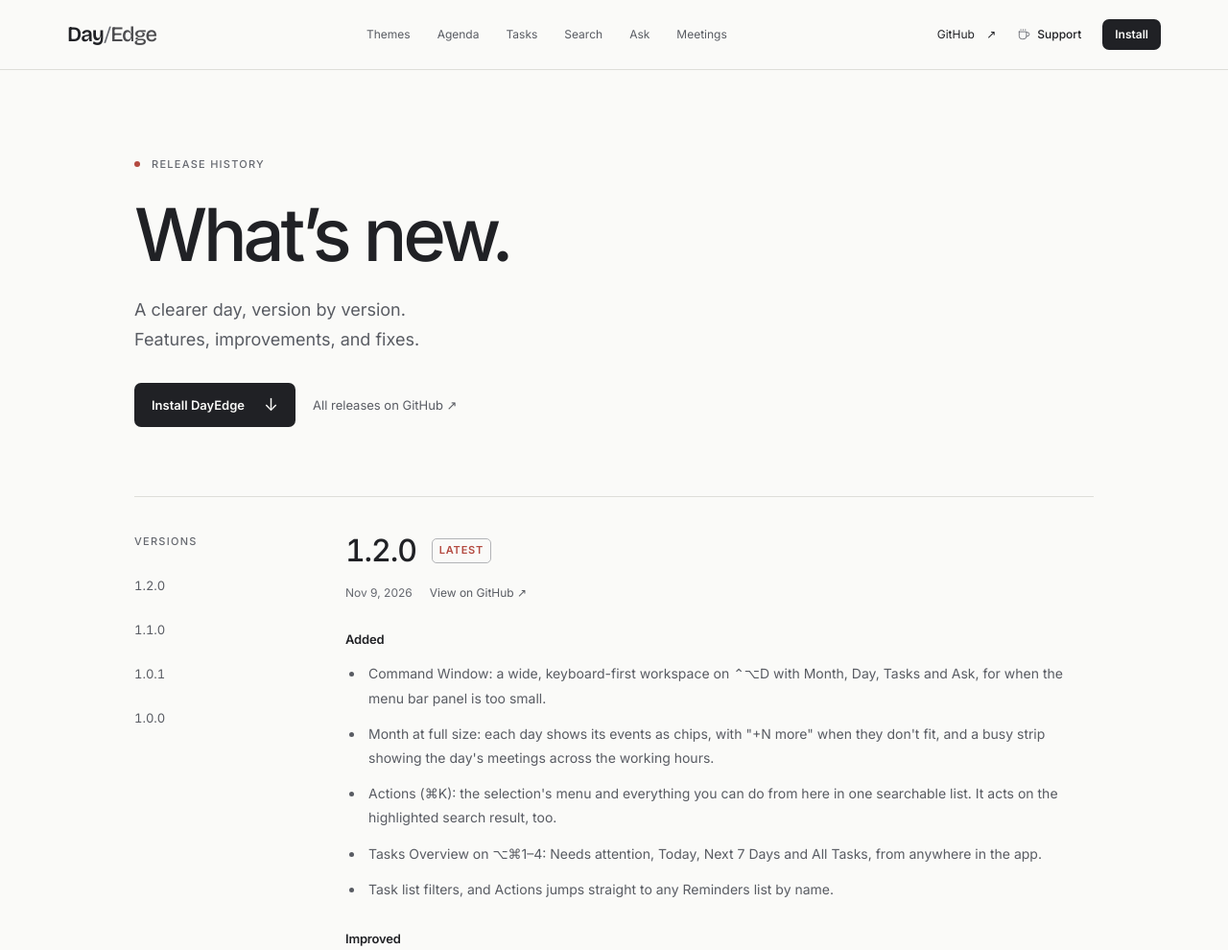
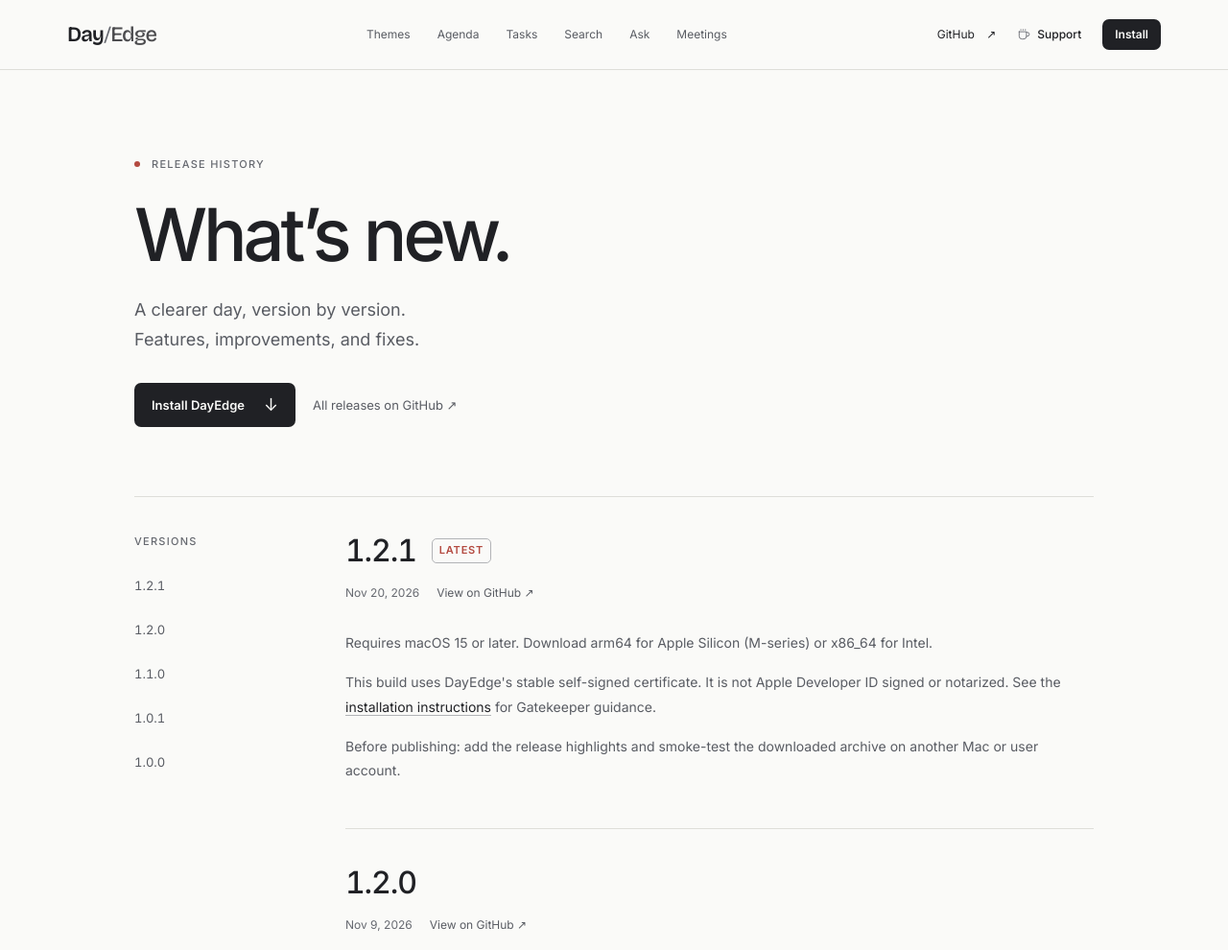
Before and after one commit to dayedge/site, a plain HTML site: page dist/changelog/index.html in a window 1280 px wide. Shown: the top 990 px of the page at 96% size. Drawn offline with Linux system fonts and the light colour scheme.

Commit message:
Update published release history

```diff
--- a/data/releases.json
+++ b/data/releases.json
@@ -1,4 +1,10 @@
 [
+  {
+    "version": "1.2.1",
+    "published": "2026-11-20",
+    "url": "https://github.com/dayedge/dayedge/releases/tag/v1.2.1",
+    "notes": "Requires macOS 15 or later. Download arm64 for Apple Silicon (M-series) or x86_64 for Intel.\r\n\r\nThis build uses DayEdge's stable self-signed certificate. It is not Apple Developer ID signed or notarized.\r\nSee the [installation instructions](https://github.com/dayedge/dayedge#install) for Gatekeeper guidance.\r\n\r\nBefore publishing: add the release highlights and smoke-test the downloaded archive on another Mac or user account."
+  },
   {
     "version": "1.2.0",
     "published": "2026-11-09",
--- a/dist/changelog/index.html
+++ b/dist/changelog/index.html
@@ -42,13 +42,23 @@
     <div class="actions"><a class="button primary" href="/#install">Install DayEdge <span aria-hidden="true">↓</span></a><a class="changelog-github" href="https://github.com/dayedge/dayedge/releases">All releases on GitHub <span aria-hidden="true">↗</span></a></div>
   </section>
   <div class="changelog-layout">
-    <nav class="release-index" aria-label="Release versions"><p class="micro">Versions</p><a href="#v1-2-0">1.2.0</a>
+    <nav class="release-index" aria-label="Release versions"><p class="micro">Versions</p><a href="#v1-2-1">1.2.1</a>
+<a href="#v1-2-0">1.2.0</a>
 <a href="#v1-1-0">1.1.0</a>
 <a href="#v1-0-1">1.0.1</a>
 <a href="#v1-0-0">1.0.0</a></nav>
-    <div class="release-history"><article class="release-entry" id="v1-2-0" aria-labelledby="v1-2-0-title">
+    <div class="release-history"><article class="release-entry" id="v1-2-1" aria-labelledby="v1-2-1-title">
   <header class="release-heading">
-    <div class="release-version"><h2 id="v1-2-0-title">1.2.0</h2><span class="release-latest">Latest</span></div>
+    <div class="release-version"><h2 id="v1-2-1-title">1.2.1</h2><span class="release-latest">Latest</span></div>
+    <div class="release-meta"><time datetime="2026-11-20">Nov 20, 2026</time><a href="https://github.com/dayedge/dayedge/releases/tag/v1.2.1">View on GitHub <span aria-hidden="true">↗</span></a></div>
+  </header>
+  <div class="release-notes"><p>Requires macOS 15 or later. Download arm64 for Apple Silicon (M-series) or x86_64 for Intel.</p>
+<p>This build uses DayEdge&#x27;s stable self-signed certificate. It is not Apple Developer ID signed or notarized. See the <a href="https://github.com/dayedge/dayedge#install">installation instructions</a> for Gatekeeper guidance.</p>
+<p>Before publishing: add the release highlights and smoke-test the downloaded archive on another Mac or user account.</p></div>
+</article>
+<article class="release-entry" id="v1-2-0" aria-labelledby="v1-2-0-title">
+  <header class="release-heading">
+    <div class="release-version"><h2 id="v1-2-0-title">1.2.0</h2></div>
     <div class="release-meta"><time datetime="2026-11-09">Nov 9, 2026</time><a href="https://github.com/dayedge/dayedge/releases/tag/v1.2.0">View on GitHub <span aria-hidden="true">↗</span></a></div>
   </header>
   <div class="release-notes"><h3>Added</h3>
```
Also changed, not shown: dist/index.html (+2 -2 lines).
